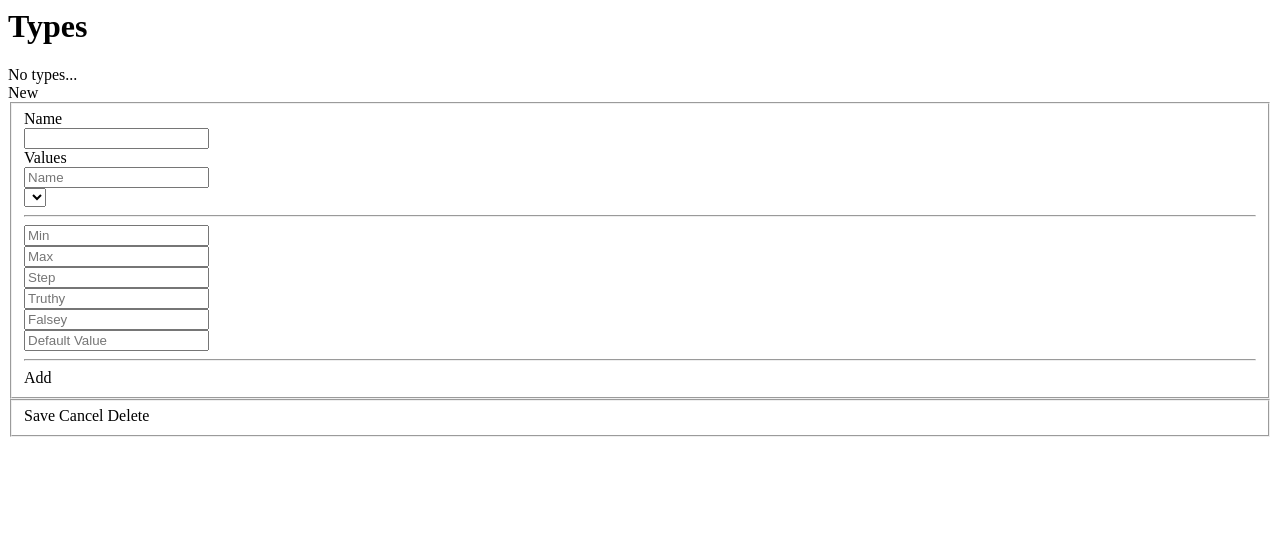
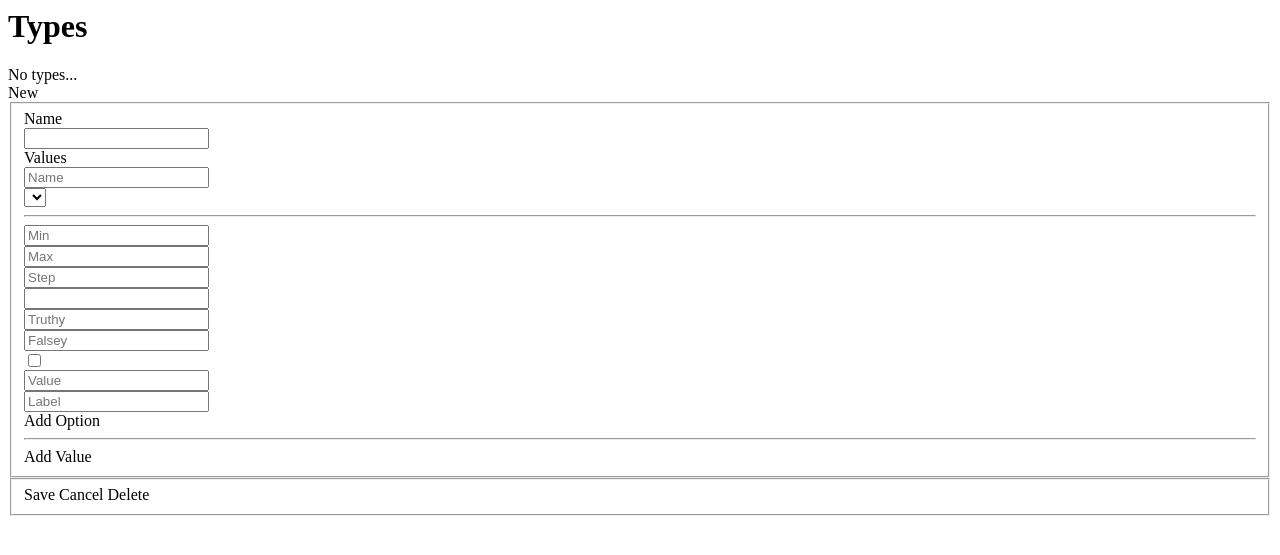
Before and after one commit to seco/ottto, a Node project: template client/views/moduletypes.html in a window 1280 px wide. Shown: the top 555 px of the page. Run offline with Node 20 templates, Linux system fonts and the light colour scheme; the template is opened without the code that fills it, so the values that code supplies are empty.

Commit message:
Added `options` as value type for module types

```diff
--- a/client/views/moduletypes.html
+++ b/client/views/moduletypes.html
@@ -48,6 +48,9 @@
 
                 <hr>
 
+                <!-- String -->
+
+                <!-- Float -->
                 <div ng-show="value.type == 'float'">
                   <div class="form-group">
                     <div class="col-sm-4">
@@ -65,30 +68,57 @@
                         ng-model="value.step">
                     </div>
                   </div>
+
+                  <div class="form-group">
+                    <div class="col-xs-12">
+                      <input type="number" name="default" class="form-control" ng-model="value.default">
+                    </div>
+                  </div>
                 </div>
 
+                <!-- Boolean -->
                 <div ng-show="value.type == 'boolean'">
                   <div class="form-group">
-                    <div class="col-sm-6">
+                    <div class="col-xs-6">
                       <input type="text" name="min" class="form-control" placeholder="Truthy"
                         ng-model="value.truthy">
                     </div>
 
-                    <div class="col-sm-6">
+                    <div class="col-xs-6">
                       <input type="text" name="max" class="form-control" placeholder="Falsey"
                         ng-model="value.falsey">
                     </div>
                   </div>
+
+                  <div class="form-group">
+                    <div class="col-xs-12">
+                      <input type="checkbox" name="default" ng-model="value.default">
+                    </div>
+                  </div>
                 </div>
 
-                <input type="text" name="default" class="form-control" placeholder="Default Value"
-                  ng-model="value.default">
+                <!-- Options -->
+                <div ng-show="value.type == 'options'">
+                  <div class="form-group" ng-repeat="option in value.options">
+                    <div class="col-sm-6">
+                      <input type="text" name="min" class="form-control" placeholder="Value"
+                        ng-model="option.value">
+                    </div>
+
+                    <div class="col-sm-6">
+                      <input type="text" name="max" class="form-control" placeholder="Label"
+                        ng-model="option.label">
+                    </div>
+                  </div>
+
+                  <a class="btn btn-default" ng-click="addOption(value)">Add Option</a>
+                </div>
               </div>
             </div>
 
             <hr>
 
-            <a class="btn btn-default" ng-click="addValue()">Add</a>
+            <a class="btn btn-default" ng-click="addValue(active)">Add Value</a>
           </div>
         </div>
       </fieldset>
```
Also changed, not shown: 1 other file.
